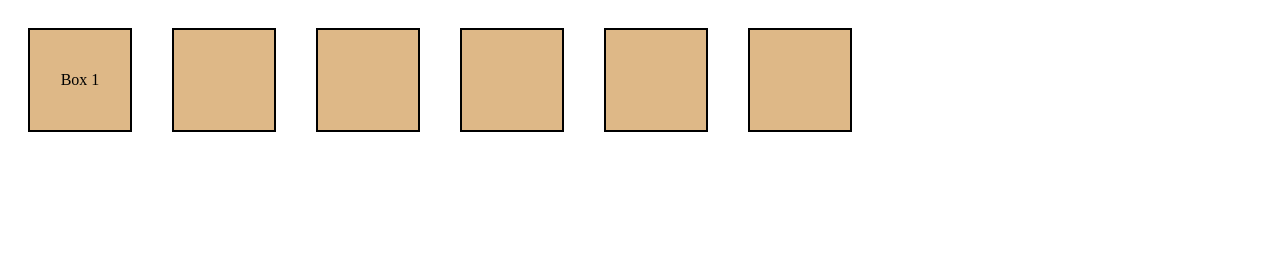
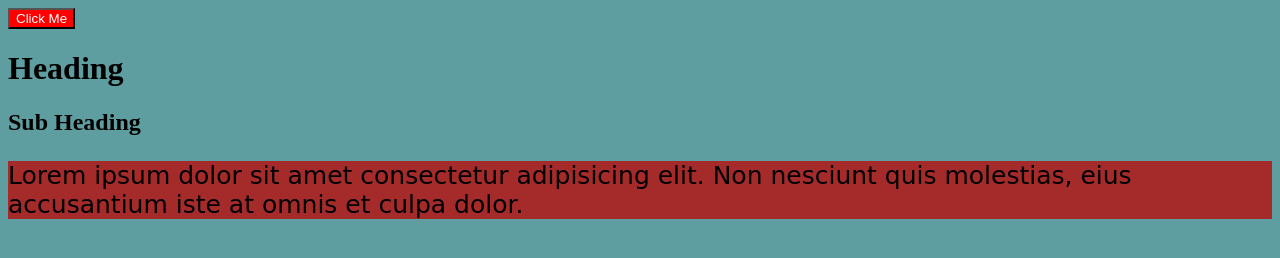
Before and after one commit to anonymous298/Web-Development-Practice, a plain HTML site: page JavaScript-Practice/DOM-Part-1/dom-part1.html in a window 1280 px wide. Drawn offline with Linux system fonts and the light colour scheme.

Commit message:
basic dom learned

```diff
--- a/JavaScript-Practice/DOM-Part-1/dom-part1.css
+++ b/JavaScript-Practice/DOM-Part-1/dom-part1.css
@@ -1,16 +1,15 @@
-.box {
-    height: 100px;
-    width: 100px;
-    background: burlywood;
-    text-align: center;
-    display: flex;
-    justify-content: center;
-    align-items: center;
-    margin: 20px;
-    border: 2px solid black;
+.paragraph {
+    background-color: brown;
+    font-family: cursive;
+    font-size: 25px;
 }
 
-.content {
-    display: flex;
-    flex-wrap: wrap;
+body {
+    background-color:cadetblue;
 }
+
+.myParagraph {
+    color: orange;
+    font-family: Arial, Helvetica, sans-serif;
+    font-weight: bold;
+}
--- a/JavaScript-Practice/DOM-Part-1/dom-part1.html
+++ b/JavaScript-Practice/DOM-Part-1/dom-part1.html
@@ -7,16 +7,9 @@
     <link rel="stylesheet" href="dom-part1.css">
 </head>
 <body>
-    <div class="content">
-
-        <div class="box"></div>
-        <div class="box"></div>
-        <div class="box"></div>
-        <div class="box"></div>
-        <div class="box"></div>
-        <div class="box"></div>
-
-    </div>
+    <h1>Heading</h1>
+    <h2>Sub Heading</h2>
+    <p class="paragraph">Lorem ipsum dolor sit amet consectetur adipisicing elit. Non nesciunt quis molestias, eius accusantium iste at omnis et culpa dolor.</p>
     <script src="dom-part1.js"></script>
 </body>
 </html>
--- a/JavaScript-Practice/DOM-Part-1/dom-part1.js
+++ b/JavaScript-Practice/DOM-Part-1/dom-part1.js
@@ -1,3 +1,10 @@
-let element = document.querySelector('.box');
+let button = document.createElement('button');
+button.innerText = 'Click Me';
 
-element.innerText = 'Box 1';
+button.style.background = 'red';
+button.style.color = 'white';
+
+let element = document.querySelector('body');
+element.prepend(button);
+
+let paragraph = document.querySelector('p');
```
